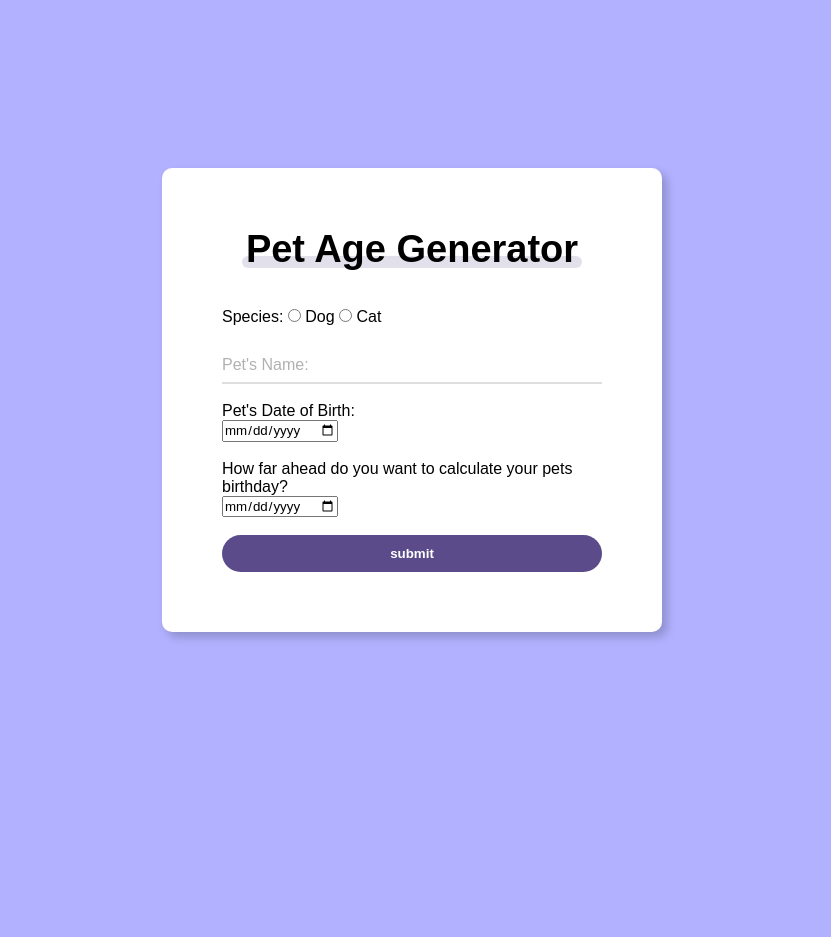
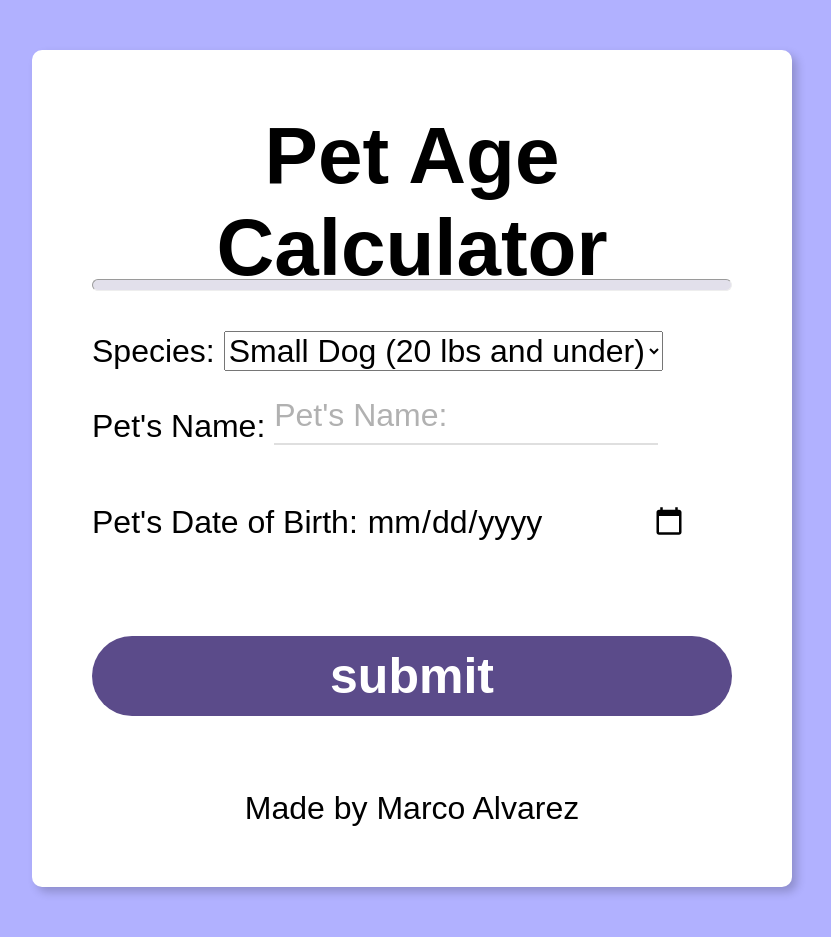
Before and after one commit to blazingjove/app1, a Flask app: page / in a window 1280 px wide. Shown: the whole page, without its empty margins (228-1059 px from the left). Before the commit the page ends 640 px from the top, so only its background shows below. Run offline with Flask 2, Linux system fonts and the light colour scheme.

Commit message:
formating changes and added dog calc data

```diff
--- a/app.py
+++ b/app.py
@@ -1,5 +1,6 @@
 from flask import Flask, render_template, request, redirect
 from datetime import date
+import logging
 from age import age
 from catCalc import catCalc
 from dogCalc import dogCalc
@@ -24,16 +25,37 @@ def download():
     dobSplit = dob.split("-")
     #dobSplitFormat = (int(dobSplit[0]),int(dobSplit[1]), int(dobSplit[2]))
     realDob = age(date(int(dobSplit[0]),int(dobSplit[1]), int(dobSplit[2])))
-    if petType == "cat":
-        petAge = catCalc(realDob)
+    if realDob > 15:
+      return render_template("/generate.html");
+    elif petType == "cat":
+        petAge = catCalc(realDob);
+        doggie = "cat";
+    elif petType == "small":
+        petAge = dogCalc(realDob,petType)
+        doggie = "dog";
+        petType = "small dog";
+    elif petType == "medium":
+        petAge = dogCalc(realDob,petType)
+        doggie = "dog";
+        petType = "medium dog"
+    elif petType == "large":
+        petAge = dogCalc(realDob,petType)
+        doggie = "dog";
+        petType = "large dog"
     else:
-        petAge = dogCalc(realDob)
+        petAge = dogCalc(realDob,petType)
+        doggie = "dog";
+        petType = "giant dog"
 
     pet.append(name)
     pet.append(dob)
     pet.append(petType)
     pet.append(realDob)
     pet.append(petAge)
+    pet.append(doggie)
     #pet.append(dobSplitFormat)
 
     return render_template("download.html",pet = pet)
+
+if __name__ =="__main__":
+  app.run()
--- a/dogCalc.py
+++ b/dogCalc.py
@@ -1,6 +1,86 @@
 import math
 
-def dogCalc(h_age):
-  d_age = math.trunc(31 * math.log(h_age) + 31);
+small = {
+        1 : 15,
+        2 : 24,
+        3 : 28,
+        4 : 32,
+        5 : 36,
+        6 : 40,
+        7 : 44,
+        8 : 48,
+        9 : 52,
+        10 : 56,
+        11 : 60,
+        12 : 64,
+        13 : 68,
+        14 : 72,
+        15 : 76,
+    }
 
+medium = {
+        1 : 15,
+        2 : 24,
+        3 : 28,
+        4 : 32,
+        5 : 36,
+        6 : 42,
+        7 : 47,
+        8 : 51,
+        9 : 56,
+        10 : 60,
+        11 : 65,
+        12 : 69,
+        13 : 74,
+        14 : 78,
+        15 : 83,
+    }
+
+large = {
+        1 : 15,
+        2 : 24,
+        3 : 28,
+        4 : 32,
+        5 : 36,
+        6 : 45,
+        7 : 50,
+        8 : 55,
+        9 : 61,
+        10 : 66,
+        11 : 72,
+        12 : 77,
+        13 : 82,
+        14 : 88,
+        15 : 93,
+    }
+
+giant = {
+        1 : 12,
+        2 : 22,
+        3 : 31,
+        4 : 38,
+        5 : 45,
+        6 : 49,
+        7 : 56,
+        8 : 64,
+        9 : 71,
+        10 : 79,
+        11 : 86,
+        12 : 93,
+        13 : 100,
+        14 : 107,
+        15 : 114,
+    }
+
+def dogCalc(h_age, type):
+  if h_age < 1:
+    return
+  elif type == "small":
+    d_age = small[h_age];
+  elif type == "medium":
+    d_age = medium[h_age];
+  elif type == "large":
+    d_age = large[h_age];
+  else:
+    d_age = large[h_age];
   return d_age
--- a/static/css/main.css
+++ b/static/css/main.css
@@ -4,6 +4,7 @@
   outline: none;
   box-sizing: border-box;
   font-family: "Poppins", sans-serif;
+  font-size: 32px;
 }
 
 body {
@@ -14,26 +15,38 @@ body {
   min-height: 100vh;
 }
 
+input[type=select] {
+    border: 0px;
+    width: 100%;
+    height: 5em;
+}
+
+input[type=date] {
+    border: 0px;
+    width: 10em;
+    height: 2.5em;
+}
+
+
 .title h3 {
   text-align: center;
-  font-size: 38px;
+  font-size: 80px;
   font-family: "adobe clean", sans-serif;
 }
 
 .title hr {
-  width: 340px;
+  width: 350;
   height: 12px;
   background-color: #5b4b8a2c;
-  justify-content: center;
-  align-items: center;
+  justify-content: right;
   margin: -15px auto 40px auto;
-  border: none;
   border-radius: 100px;
 }
 
 .box {
-  background-color: #fff;
-  width: 500px;
+  background-color: #ffffff;
+  width: 95vh;
+  max-width: 900px;
   padding: 60px;
   border-radius: 10px;
   margin: 50px;
@@ -42,14 +55,14 @@ body {
 
 .box .input-data {
   height: 40px;
-  width: 100%;
+  width: 60%;
   position: relative;
 }
 
 .box .input-data input {
-  width: 100%;
+  width: 60%;
   height: 100%;
-  font-size: 19px;
+  font-size: 24px;
   border: none;
   border-bottom: 2px solid rgba(192, 192, 192, 0.514);
   font-weight: 450;
@@ -58,7 +71,7 @@ body {
 .input-data input:focus ~ label,
 .input-data input:valid ~ label {
   transform: translateY(-23px);
-  color: #5b4b8a;;
+  color: #5b4b8a;
   font-size: 13px;
 }
 
@@ -100,18 +113,17 @@ body {
   padding: 10px;
   border-radius: 200px;
   cursor: pointer;
-  color: #fff;
+  color: #ffffff;
   background-color: #5b4b8a;
   font-weight: 700;
+  font-size: 50px;
   border: 1px solid transparent;
 }
 
 .continue:hover {
-  background-color: #fff;
+  background-color: #ffffff;
   border-color: #5b4b8a;
   color: #5b4b8a;
   transition: 0.3s;
   font-weight: 700;
 }
-
-/**/
--- a/templates/generate.html
+++ b/templates/generate.html
@@ -1,5 +1,7 @@
 {% extends "layout.html" %}
 
 {% block body %}
-  success
+  <h1 style="text-align: center;">
+    This creature has exceeded expectations, data does not support ages this high
+</h1>
 {% endblock %}
--- a/templates/index.html
+++ b/templates/index.html
@@ -6,38 +6,48 @@
 <div class="box">
 
   <div class="title">
-    <h3>Pet Age Generator</h3>
+    <h3>Pet Age Calculator</h3>
   <hr/>
 </div>
   <form action="/download" method="post" id="signup">
     <!--pet parameters-->
-    <label>Species: </label>
-    <input type="radio" name="petType" value="dog" required>
-    <label for="dog">Dog</label>
-    <input type="radio" name="petType" value="cat" required>
-    <label for="cat">Cat</label>
+    <label for="species">Species: </label>
+    <select name="petType" id="petType">
+      <option value="small">Small Dog (20 lbs and under)</option>
+      <option value="medium">Medium Dog (21-50 lbs)</option>
+      <option value="large">Large Dog (51-100 lbs)</option>
+      <option value="giant">Giant Dog (101+ lbs)</option>
+      <option value="cat">Cat</option>
+    </select>
+
+
     <br><br>
-
-    <div class="input-data">
+    <p style="display:inline;">Pet's Name:</p>
+    <div class="input-data" style="display:inline;">
       <input type="text" name="petName" id="petName" placeholder="" required>
       <div class="underline"></div>
       <label >Pet's Name:</label>
     </div>
-    <br>
+    <br><br>
 
     <label>Pet's Date of Birth: </label>
+
+    <input type="date" name="dob" placeholder="">
+    <br><br>
+    <!--
+    <br><br>
+    <label>How far ahead do you want to calculate your pets birthday? fff </label>
     <br>
-    <input type='date' name="dob" placeholder="">
+    <input type="date" name="future"  placeholder="">
+    -->
     <br>
-    <br>
-    <label>How far ahead do you want to calculate your pets birthday? </label>
-    <br>
-    <input type='date' name="future"  placeholder="">
-
-    <br><br>
     <input type="submit" value="submit" class="continue">
     <br>
 
   </form>
+      <br><br>
+      <p style="text-align: center;">
+        Made by Marco Alvarez
+      </p>
 </div>
 {% endblock %}
```
Also changed, not shown: templates/download.html (+7 -5 lines), take_out/requirements.txt (renamed from requirements.txt), 2 other files.
